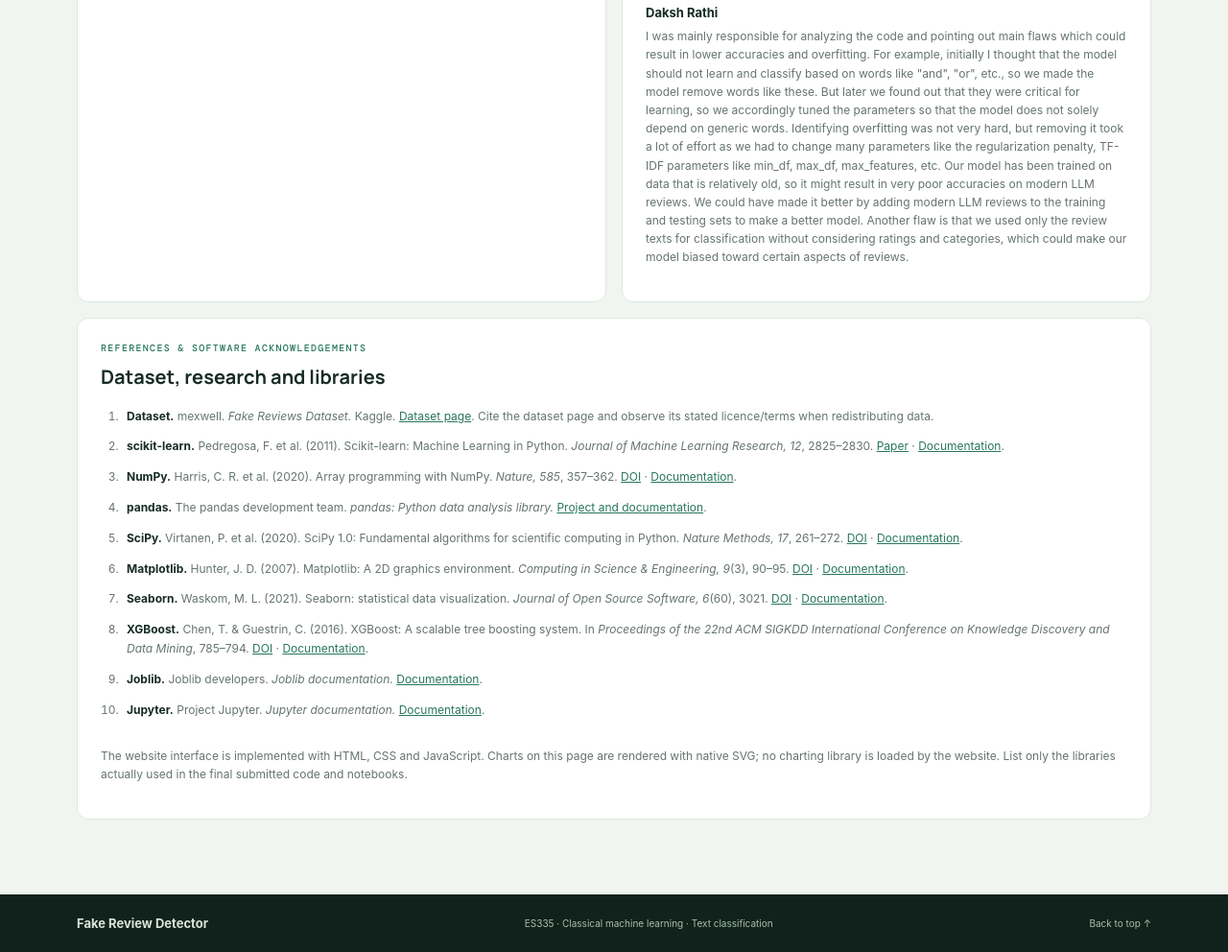
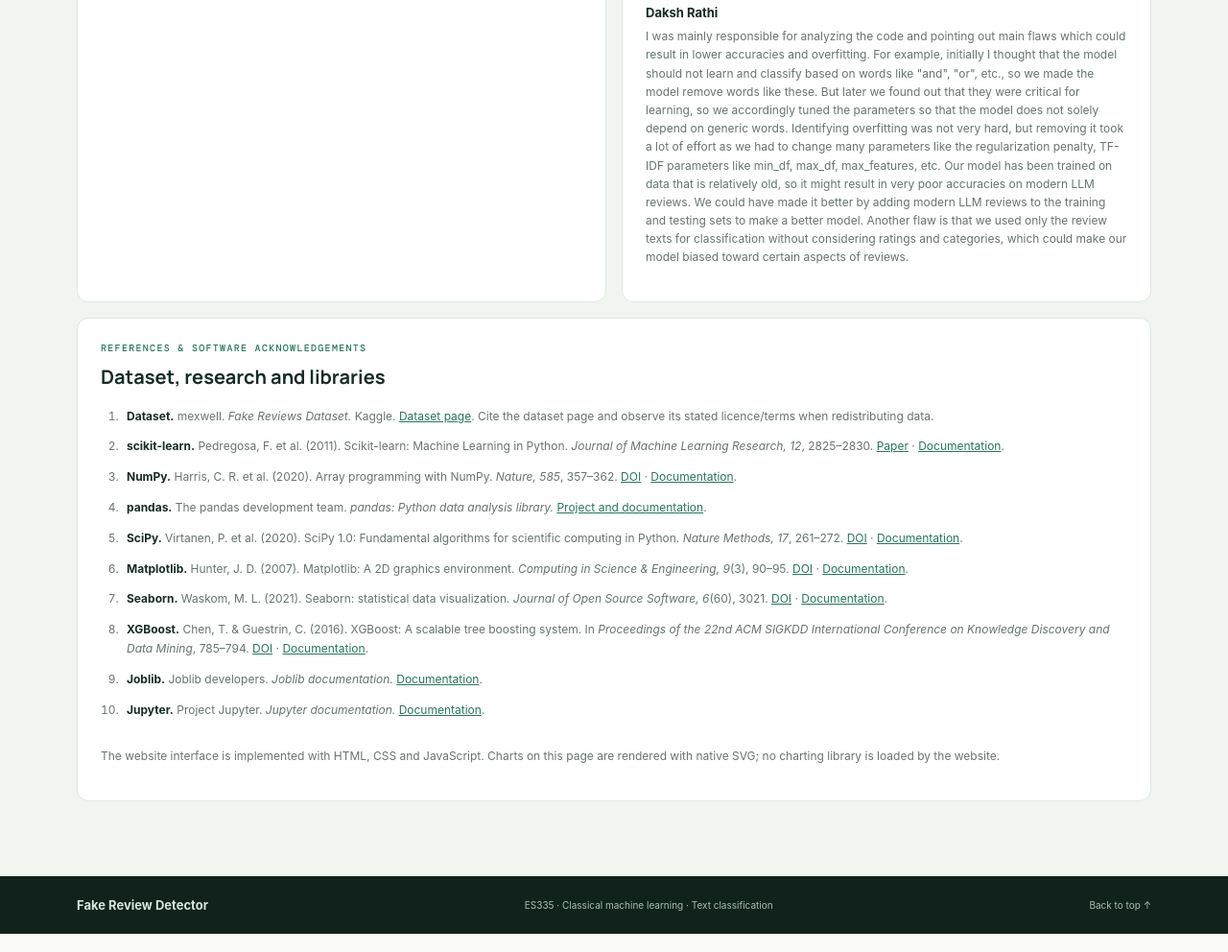
Before and after one commit to akshatmathews-idk/fake-review-detector, a plain HTML site: page website/index.html in a window 1280 px wide. Shown: the part 8900-9892 px from the top of the page at 96% size. Drawn offline with nearby package versions, Linux system fonts and the light colour scheme.

Commit message:
removed 1 line frmo website

```diff
--- a/website/index.html
+++ b/website/index.html
@@ -148,7 +148,7 @@
         <li><b>Joblib.</b> Joblib developers. <i>Joblib documentation.</i> <a href="https://joblib.readthedocs.io/" target="_blank" rel="noopener">Documentation</a>.</li>
         <li><b>Jupyter.</b> Project Jupyter. <i>Jupyter documentation.</i> <a href="https://docs.jupyter.org/" target="_blank" rel="noopener">Documentation</a>.</li>
       </ol>
-      <p class="chart-note">The website interface is implemented with HTML, CSS and JavaScript. Charts on this page are rendered with native SVG; no charting library is loaded by the website. List only the libraries actually used in the final submitted code and notebooks.</p>
+      <p class="chart-note">The website interface is implemented with HTML, CSS and JavaScript. Charts on this page are rendered with native SVG; no charting library is loaded by the website.</p>
     </article>
   </div></section>
 </main>
```
